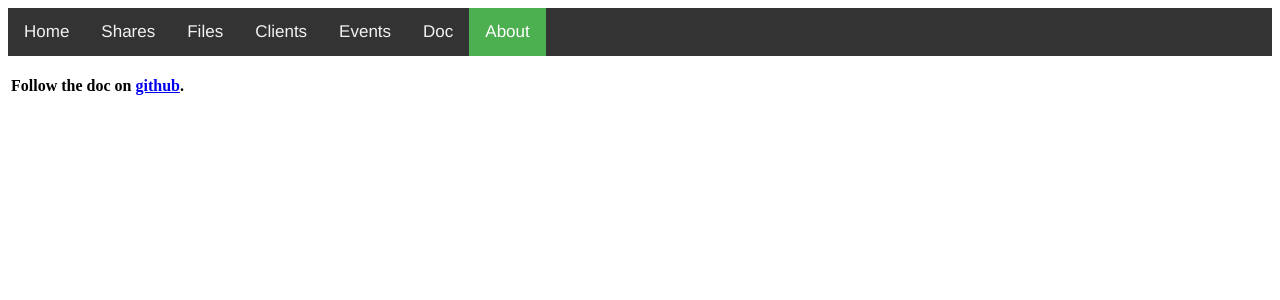
After one commit to agarbato/unicloud, a Flask app: page /about in a window 1280 px wide. The commit adds this page. Shown: the top 300 px of the page. Run offline with Flask 2, Linux system fonts and the light colour scheme; lists and menus that the app fills with data are empty; parts of the project's set-up code (start-up, migrations or seed data) failed here and were passed over.

Commit message:
doc/about

```diff
--- /dev/null
+++ b/app/templates/about.html
@@ -0,0 +1,10 @@
+{% extends "layout.html" %}
+{% set active_page = "about" %}
+{% block title %}About{% endblock %}
+{% block content %}
+    <table>
+        <tr><th>
+            <br>Follow the doc on <a title="Github" href="https://github.com/agarbato/unicloud">github</a>.
+        </tr></th>
+    </table>
+{% endblock %}
--- a/app/templates/layout.html
+++ b/app/templates/layout.html
@@ -19,8 +19,8 @@
     ('/files', 'files', 'Files'),
     ('/clients', 'clients', 'Clients'),
     ('/events', 'events', 'Events'),
-    ('/', 'doc', 'Doc'),
-    ('/', 'about', 'About')
+    ('/doc', 'doc', 'Doc'),
+    ('/about', 'about', 'About')
 ] -%}
 
 {% set active_page = active_page|default('home') -%}
--- a/app/unicloud.py
+++ b/app/unicloud.py
@@ -163,7 +163,8 @@ def _jinja2_filter_sync_status(client):
     #print ("Checking status for %s, status %s" % (client, sync_status)  )
     return sync_status
 
-#### HOME ####
+# HOME #
+
 
 @app.route("/", methods=['GET'])
 @basic_auth.required
@@ -172,6 +173,23 @@ def home():
     unicloud_stats = homestats_unicloud()
     runtime_stats = homestats_runtime()
     return render_template("index.html", sys_stats=sys_stats, unicloud_stats=unicloud_stats, runtime_stats=runtime_stats)
+
+# DOC #
+
+
+@app.route("/doc", methods=['GET'])
+@basic_auth.required
+def doc():
+    return render_template("doc.html")
+
+# ABOUT #
+
+
+@app.route("/about", methods=['GET'])
+@basic_auth.required
+def about():
+    return render_template("about.html")
+
 
 # FILES
 # ok
```
Also changed, not shown: app/templates/doc.html (added, +10 -0 lines).
